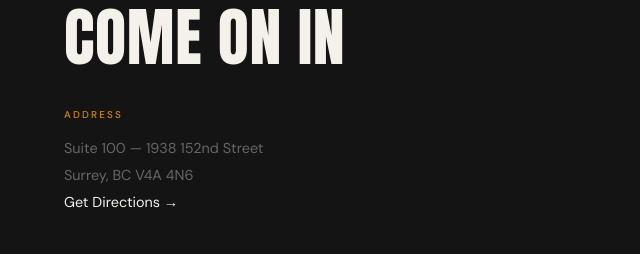
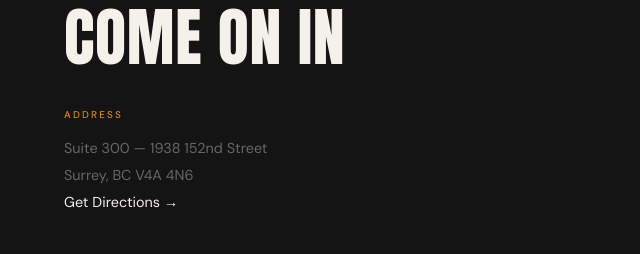
Before and after one commit to StackwellDigital/temp-files, a plain HTML site: page style-e-magazine-editorial.html in a window 1280 px wide. Shown: the part 6461-6715 px from the top of the page, 0-640 px from the left. Drawn offline with nearby package versions, Linux system fonts and the light colour scheme; grey boxes are pictures that could not be loaded.

Commit message:
Update style-e-magazine-editorial.html

```diff
--- a/style-e-magazine-editorial.html
+++ b/style-e-magazine-editorial.html
@@ -479,7 +479,7 @@ footer img{height:72px;width:auto;opacity:0.45;}
     <div class="loc-info">
       <div class="sec-kicker">Find Us</div>
       <div style="font-family:'Anton',sans-serif;font-size:clamp(2.5rem,5vw,4rem);color:var(--white);line-height:0.9;margin-bottom:2.5rem;letter-spacing:0.01em;">COME ON IN</div>
-      <div class="loc-block"><div class="loc-label">Address</div><div class="loc-text">Suite 100 — 1938 152nd Street<br>Surrey, BC V4A 4N6<br><a href="https://maps.google.com/?q=1938+152nd+Street+Surrey+BC" target="_blank">Get Directions →</a></div></div>
+      <div class="loc-block"><div class="loc-label">Address</div><div class="loc-text">Suite 300 — 1938 152nd Street<br>Surrey, BC V4A 4N6<br><a href="https://maps.google.com/?q=1938+152nd+Street+Surrey+BC" target="_blank">Get Directions →</a></div></div>
       <div class="loc-block"><div class="loc-label">Hours</div><div class="hours-tbl">
         <div class="hours-day">Mon — Tue</div><div class="hours-time">11:30 AM — Midnight</div>
         <div class="hours-day">Wednesday</div><div class="hours-time">11:30 AM — 1:00 AM</div>
```
